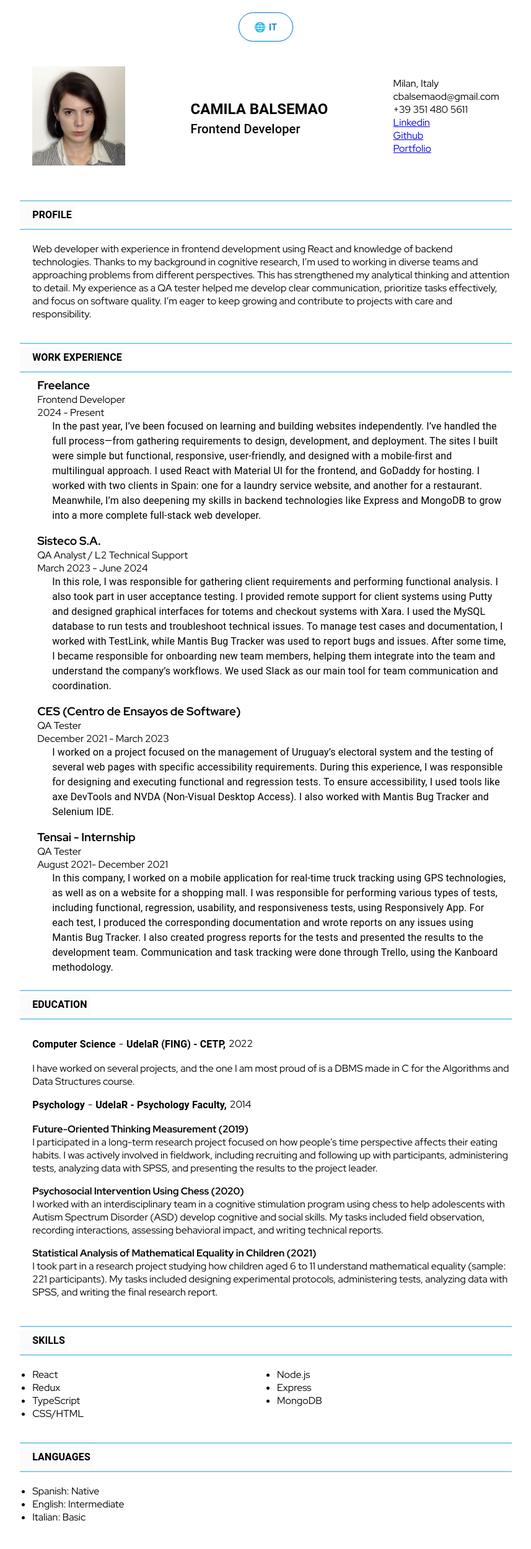
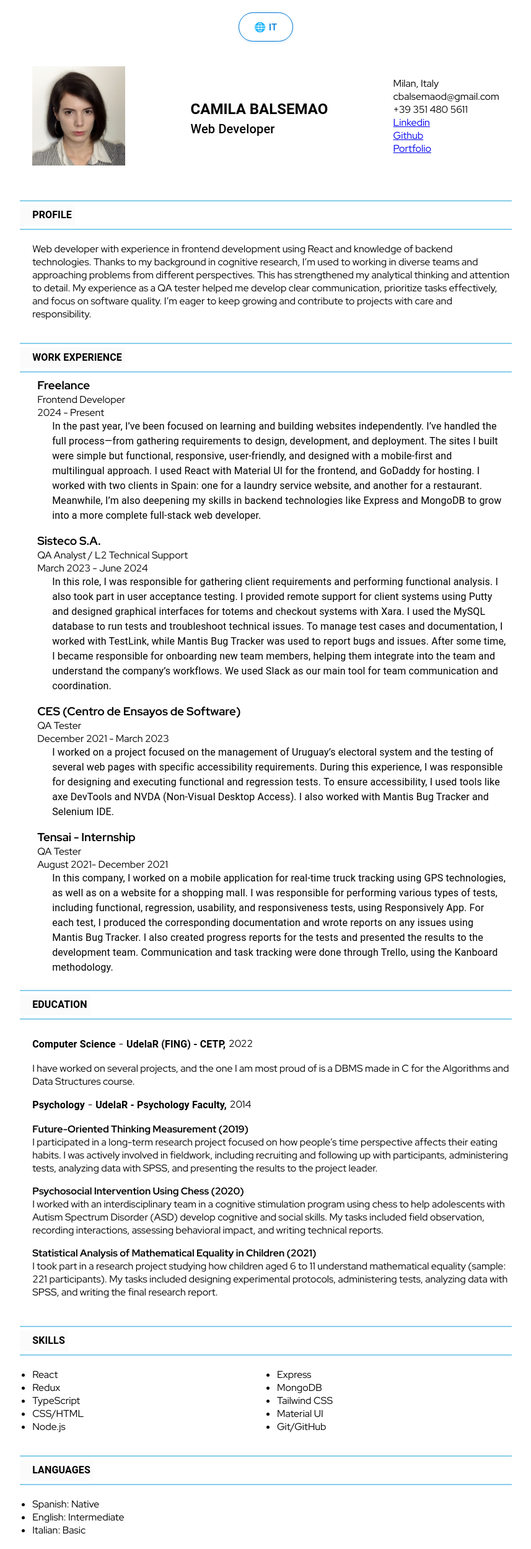
Before and after one commit to cbalsemao/cv-project, a React (Vite) app: page /cv in a window 1280 px wide. Shown: the whole page at 62% size, without its empty margins (211-1068 px from the left). Before the commit the page ends 2478 px from the top, so only its background shows below. Built offline with nearby package versions, Linux system fonts and the light colour scheme; a web font is replaced by a local one.

Commit message:
chore: solve typo error

```diff
--- a/src/pages/cv-page/sections/SkillsSection.tsx
+++ b/src/pages/cv-page/sections/SkillsSection.tsx
@@ -10,6 +10,9 @@ const SKILL_LIST = [
   'Node.js',
   'Express',
   'MongoDB',
+  'Tailwind CSS',
+  'Material UI',
+  'Git/GitHub',
 ];
 
 const SkillsSection = () => {
--- a/src/pages/landing-page/sections/IntroSection.tsx
+++ b/src/pages/landing-page/sections/IntroSection.tsx
@@ -44,6 +44,7 @@ const IntroNameTextTypography = styled(Typography)(({ theme }) => ({
   overflow: 'hidden',
   zIndex: 2000,
   position: 'relative',
+  color: palette.white,
 }));
 
 const IntroGreetingTextTypography = styled(Typography)(({ theme }) => ({
@@ -51,7 +52,7 @@ const IntroGreetingTextTypography = styled(Typography)(({ theme }) => ({
   [theme.breakpoints.up('xs')]: { fontSize: '1.5rem' },
   [theme.breakpoints.up('sm')]: { fontSize: '3rem' },
   [theme.breakpoints.up('md')]: { fontSize: '4rem' },
-  [theme.breakpoints.up('lg')]: { fontSize: '5rem' },
+  [theme.breakpoints.up('lg')]: { fontSize: '4.5rem' },
   overflow: 'hidden',
   zIndex: 2000,
   position: 'relative',
--- a/src/pages/landing-page/sections/ProjectsSection.tsx
+++ b/src/pages/landing-page/sections/ProjectsSection.tsx
@@ -323,7 +323,7 @@ const ProjectsSection = () => {
                 onClick={() => {
                   const project = projects.find((p) => p.image === activeImage);
                   if (project?.url) window.open(project.url, '_blank');
-                }} //TODO: change this, make it more generic
+                }}
               >
                 <LanguageIcon />
                 Website
--- a/src/translations/translation-en.json
+++ b/src/translations/translation-en.json
@@ -1,7 +1,7 @@
 {
   "avatar": {
     "fullName": "Camila Balsemao",
-    "role": "Frontend Developer"
+    "role": "Web Developer"
   },
 
   "profile": {
--- a/src/translations/translation-it.json
+++ b/src/translations/translation-it.json
@@ -1,7 +1,7 @@
 {
   "avatar": {
     "fullName": "Camila Balsemao",
-    "role": "Frontend Developer"
+    "role": "Web Developer"
   },
 
   "profile": {
@@ -71,7 +71,7 @@
         "date": "Agosto 2021- Dicembre 2021",
 
         "description": [
-          "In questa azienda ho lavorato su un’applicazione mobile per il tracciamento in tempo reale dei camion tramite tecnologie GPS e su una pagina web per un centro commerciale. Mi sono occupata dello svolgimento di diverse tipologie di test, tra cui test funzionali, di regressione, di usabilità e di responsività, utilizzando Responsively App. Per ciascun test eseguito, ho prodotto la relativa documentazione e scritto dei report sulle anomalie tramite Mantis Bug Tracker. Ho elaborato diversi report di avanzamento dei test e presentato i risultati al team di sviluppo. La comunicazione e il tracciamento delle attività avvenivano tramite Trello, con metodologia Kanboard."
+          "In questa azienda ho lavorato su un’applicazione mobile per il tracciamento in tempo reale dei camion tramite tecnologie GPS e su una pagina web per un centro commerciale. Mi sono occupata dello svolgimento di diverse tipologie di test, tra cui test funzionali, di regressione, di usabilità e di responsività, utilizzando Responsively App. Per ciascun test eseguito, ho prodotto la relativa documentazione e scritto dei report sulle anomalie tramite Mantis Bug Tracker. Ho elaborato diversi report di avanzamento dei test e presentato i risultati al team di sviluppo. La comunicazione e il tracciamento delle attività avvenivano tramite Trello, con metodologia Kanban."
         ]
       }
     ]
```
